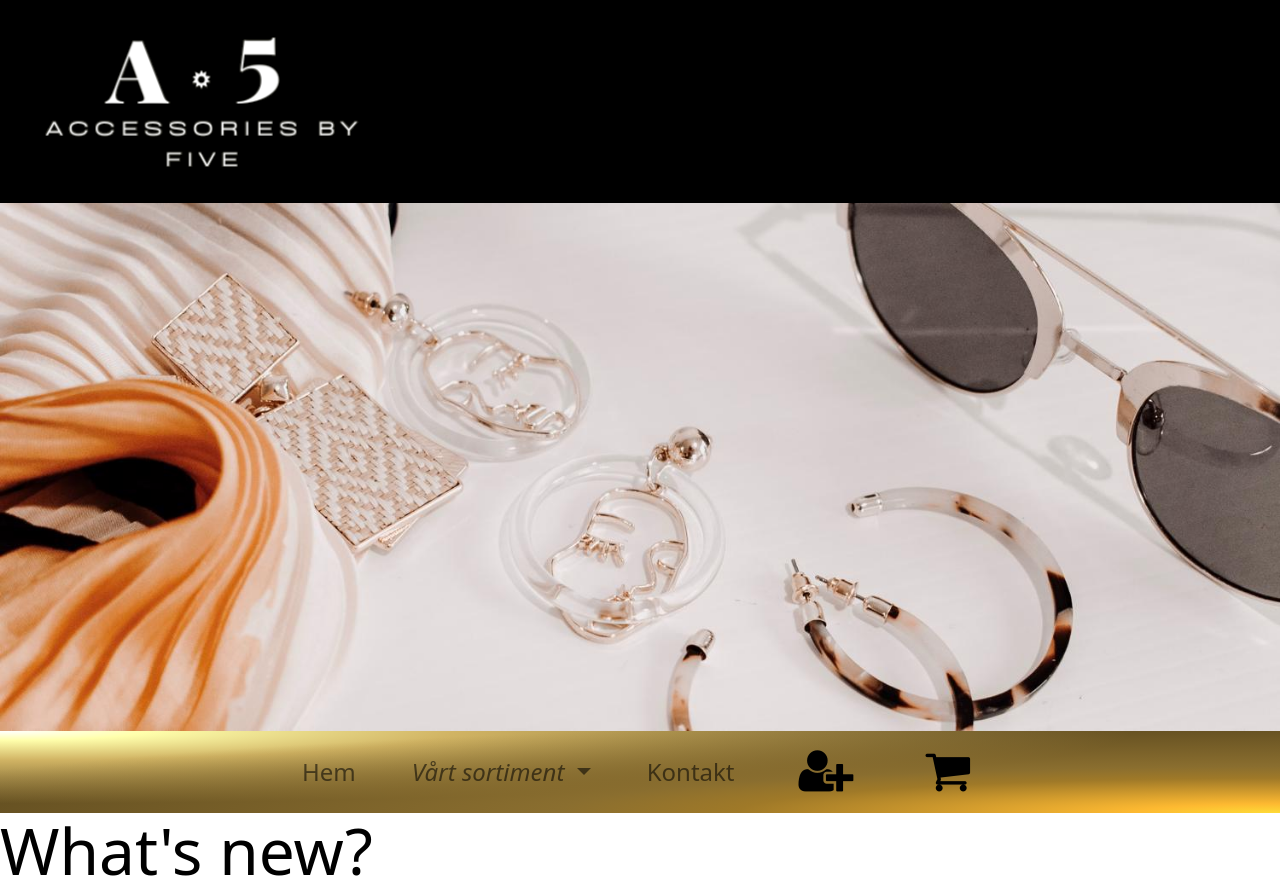
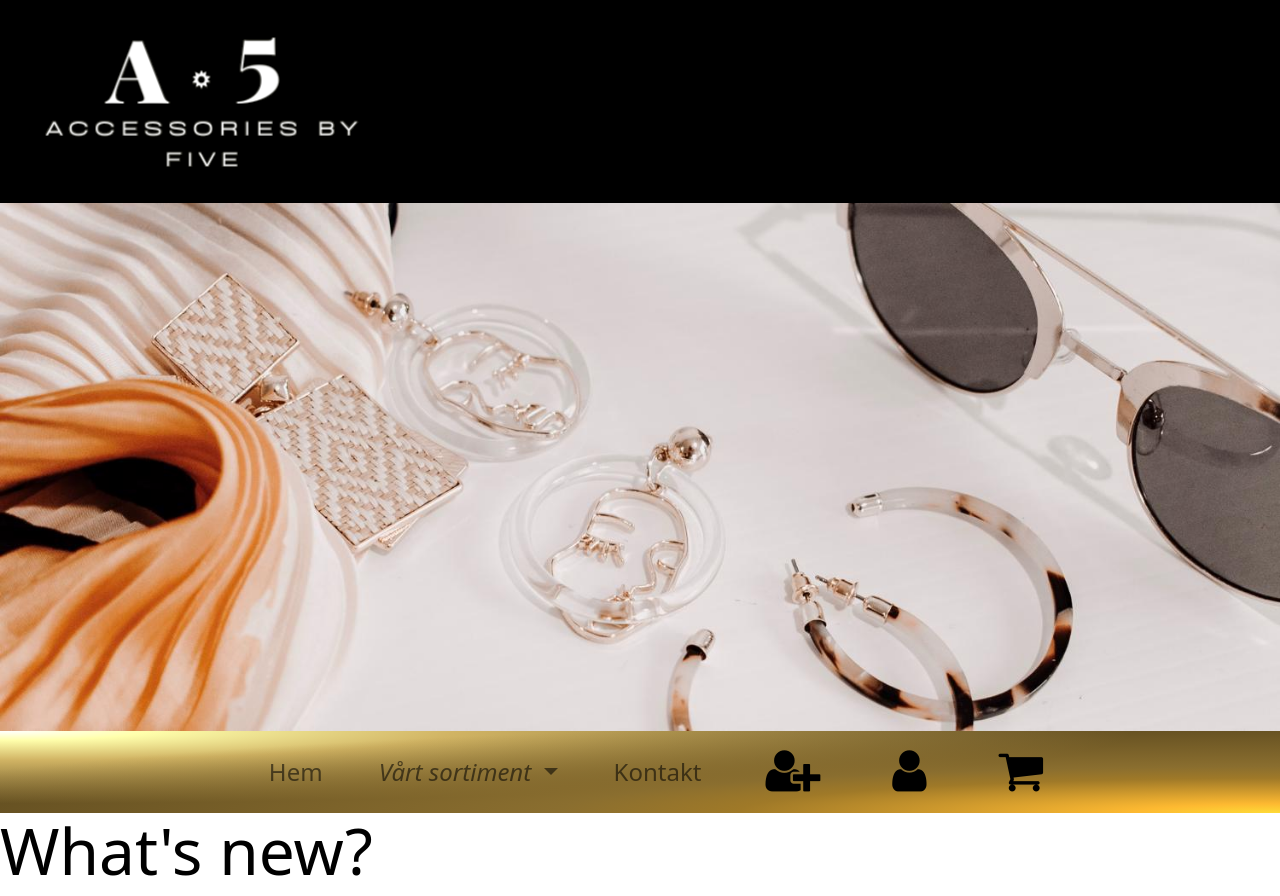
Before and after one commit to svantejonssonITHS/JavaScript-med-Ramverk-Laboration-3, a Vue app in the folder project/: page / in a window 1280 px wide. Shown: the top 896 px of the page. Built offline with nearby package versions, Linux system fonts and the light colour scheme.

Commit message:
added user icon in navbar, link to userpage

```diff
--- a/project/src/components/NavBar.vue
+++ b/project/src/components/NavBar.vue
@@ -1,5 +1,5 @@
 <template>
-	<div id="nav" class="d-flex justify-content-evenly">
+	<div id="nav" class="d-flex justify-content-center">
 		<nav class="navbar navbar-expand-lg navbar-light">
 			<div class="container-fluid">
 				<button
@@ -36,7 +36,8 @@
 						<router-link to="/contact" class="nav-item nav-link">Kontakt</router-link>
 					</div>
 				</div>
-				<router-link to="/" class="nav-item nav-link"><i class="fa fa-user-plus" id="user"></i></router-link>
+				<router-link to="/" class="nav-item nav-link"><i class="fa fa-user-plus" id="addUser"></i></router-link>
+				<router-link to="/UserPage" class="nav-item nav-link"><i class="fa fa-user" id="user"></i></router-link>
 				<router-link to="/cart" class="nav-item nav-link"><i class="fa fa-shopping-cart" id="cart"></i></router-link>
 			</div>
 		</nav>
@@ -57,7 +58,6 @@
 	}
 	#cart {
 		font-size: 2em;
-		margin-right: 40px;
 	}
 	form {
 		margin-left: 40px;
@@ -79,6 +79,9 @@
 		margin-left: 40px;
 		font-size: x-large;
 	}
+	#addUser {
+		font-size: 2em;
+	}
 	#user {
 		font-size: 2em;
 	}
```
